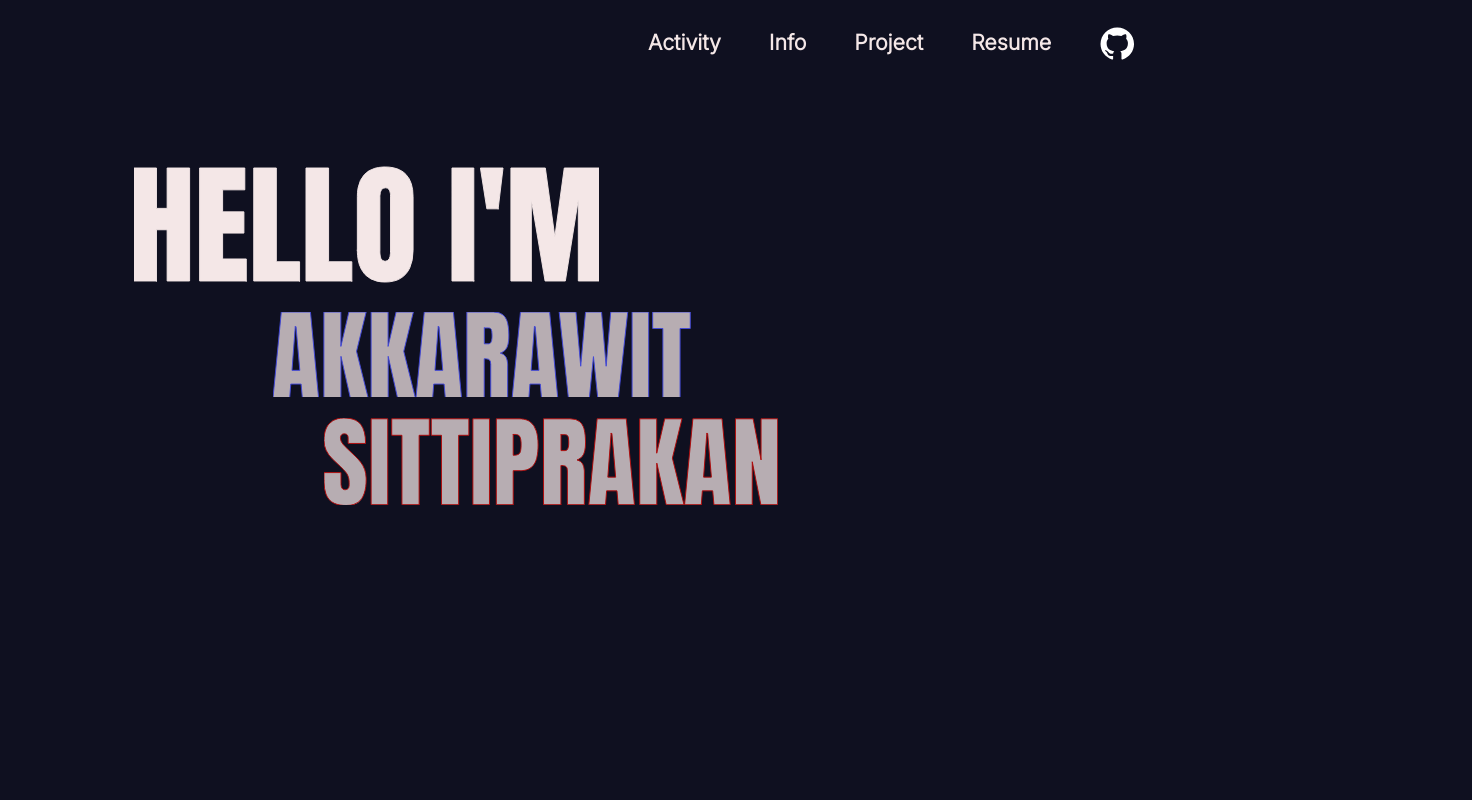
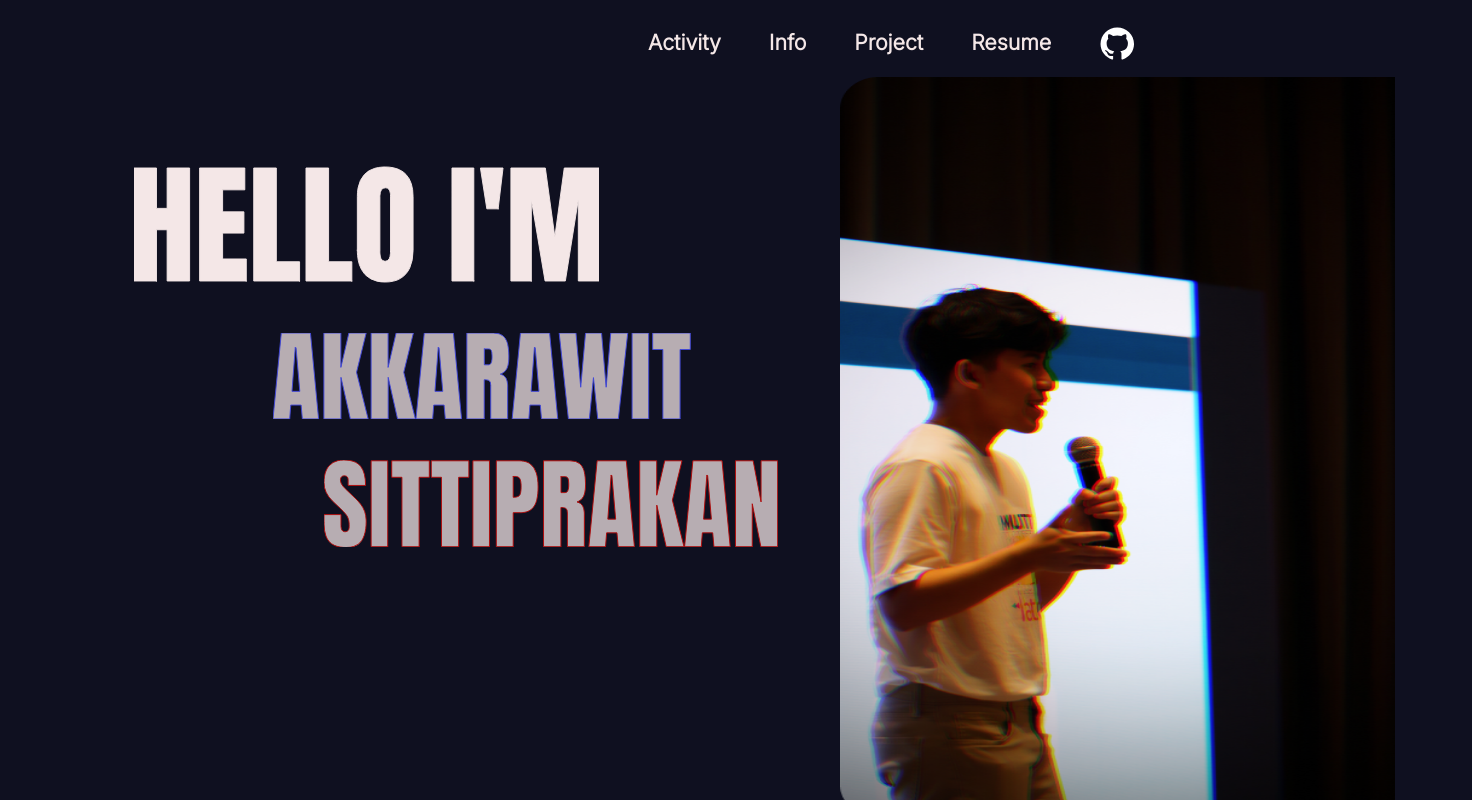
Before and after one commit to 22p21s0045/portfolio_v5, a Next.js app: page / in a window 1280 px wide. Shown: the top 800 px of the page, 1472 px wide, since content can reach past the window. Built offline with nearby package versions, Linux system fonts and the light colour scheme.

Commit message:
add: landing section successfull

```diff
--- a/app/globals.css
+++ b/app/globals.css
@@ -3,6 +3,7 @@ html body{
   font-size: 16px;
   font-family: 'Inter', sans-serif;
   background-color: #0F1020;
+  overflow-x: hidden;
 }
 
 #navbar-navigation p{
--- a/app/page.tsx
+++ b/app/page.tsx
@@ -3,7 +3,7 @@
 import { relative } from "path";
 import styles from "./page.module.css";
 import Grid from "@mui/material/Grid";
-
+import Image from 'next/image';
 export default function Home() {
   return (
     <div>
@@ -81,7 +81,11 @@ export default function Home() {
             </svg>
           </div>
         </Grid>
-        <Grid item lg={6}></Grid>
+        <Grid item lg={6} style={{position:"relative",left:200}}>
+          <Image src={"/svg/landing/men.png"} alt="Logo" width={555} height={740}  quality={100} unoptimized ={true}/>
+
+
+        </Grid>
       </Grid>
 
     </div>
```
Also changed, not shown: public/svg/landing/men.png (added).
